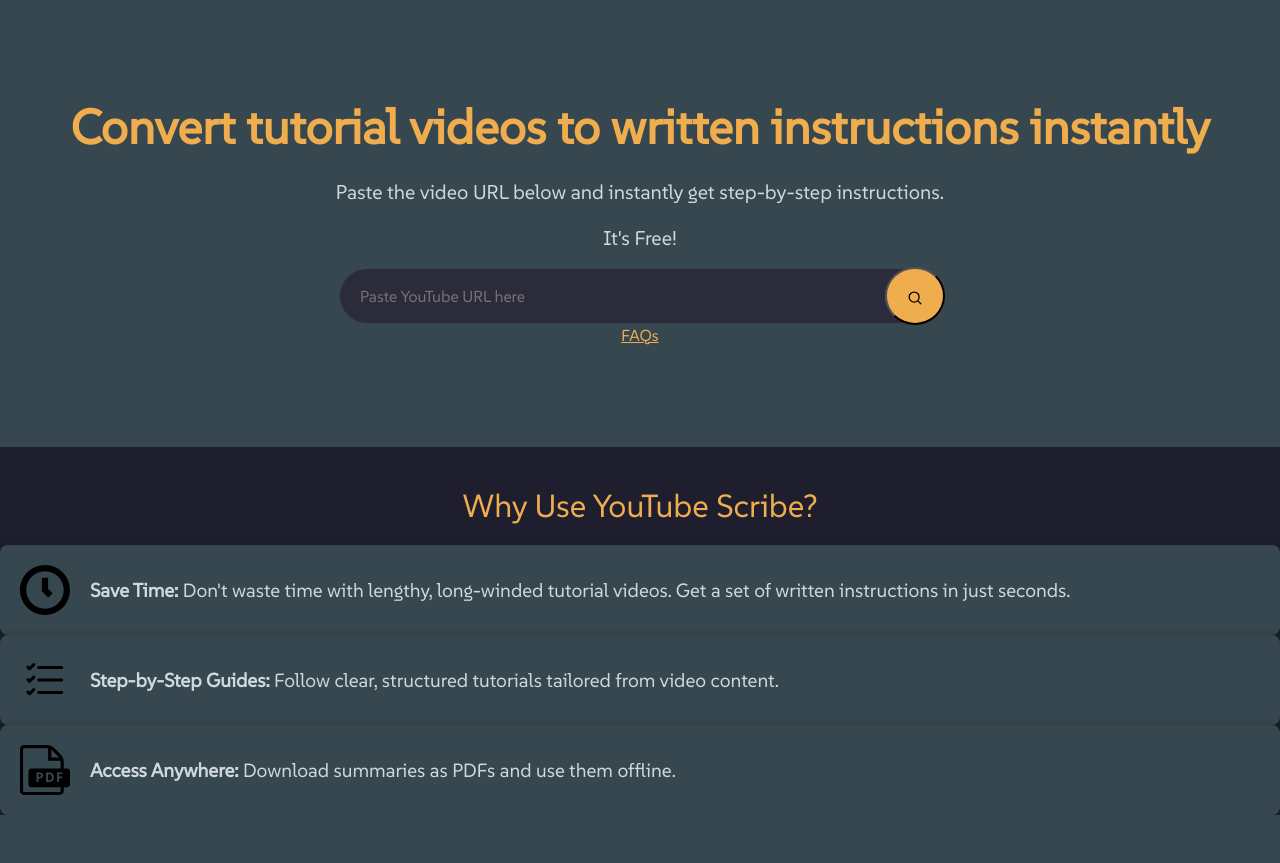
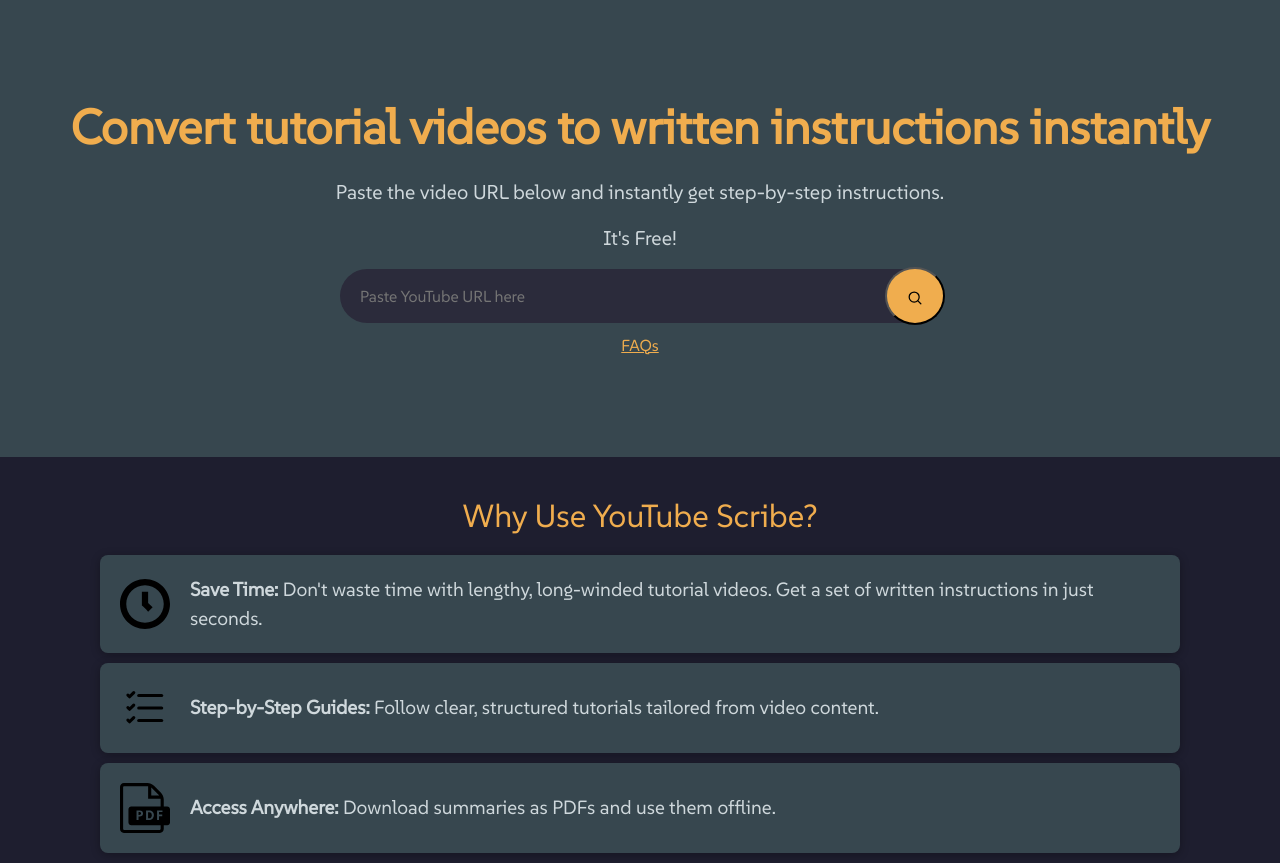
Before and after one commit to Nickydoesthings/YouTube-Scribe, a Flask app: page / in a window 1280 px wide. Shown: the part 61-924 px from the top of the page. Before the commit the page ends 876 px from the top, so only its background shows below. Run offline with Flask 3, Linux system fonts and the light colour scheme; some libraries are stand-ins or nearby versions.

Commit message:
minor style changes on the landing page

```diff
--- a/static/styles.css
+++ b/static/styles.css
@@ -316,6 +316,9 @@ h1,
     padding: 20px;
     border-radius: 8px;
     box-shadow: 0px 2px 10px rgba(0, 0, 0, 0.3);
+    margin-bottom: 10px;
+    margin-right: 100px;
+    margin-left: 100px;
 }
 
 .feature-icon {
@@ -354,6 +357,7 @@ h1,
     position: relative;
     max-width: 600px;
     width: 100%;
+    margin-bottom: 10px;
 }
 
 .hero-input {
```
